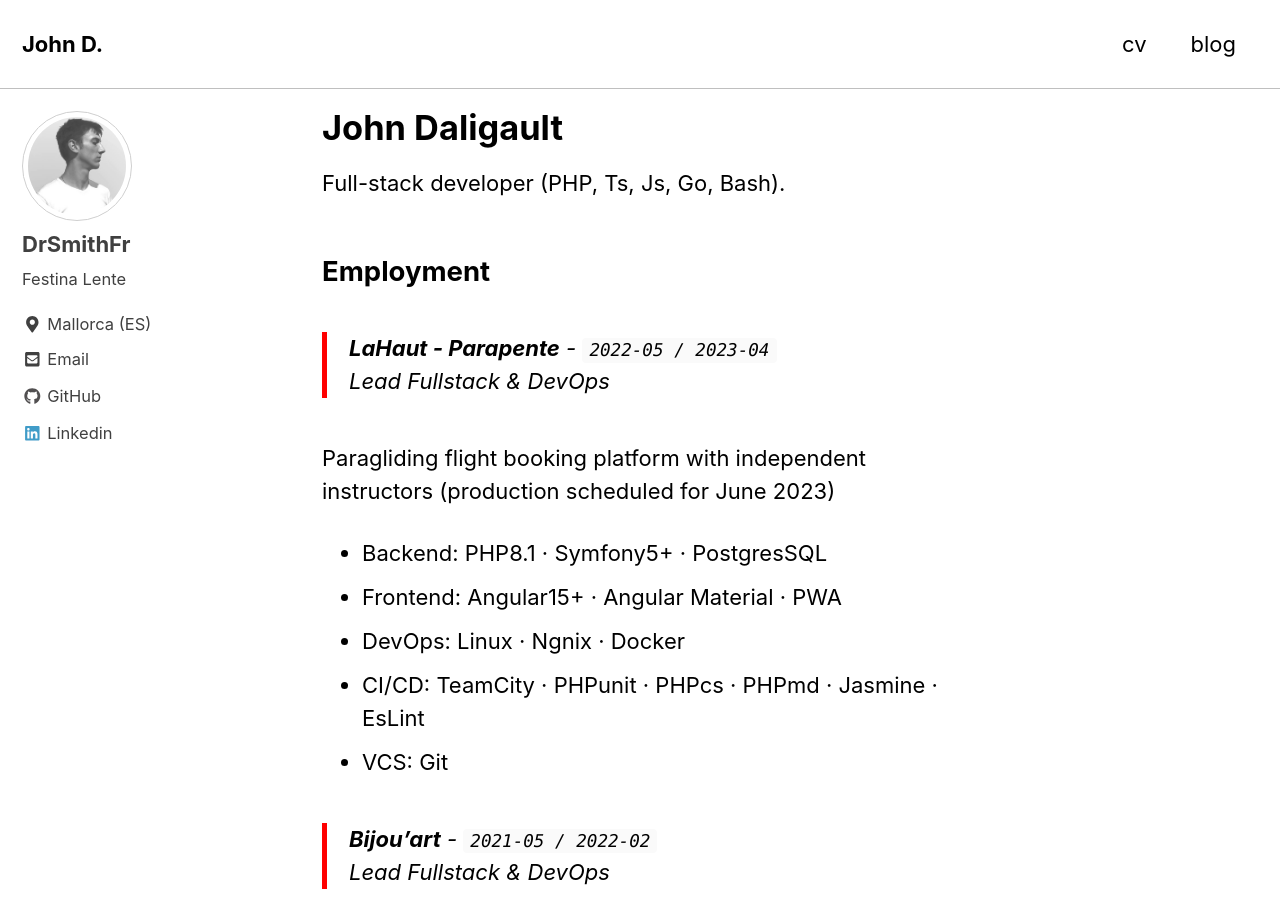
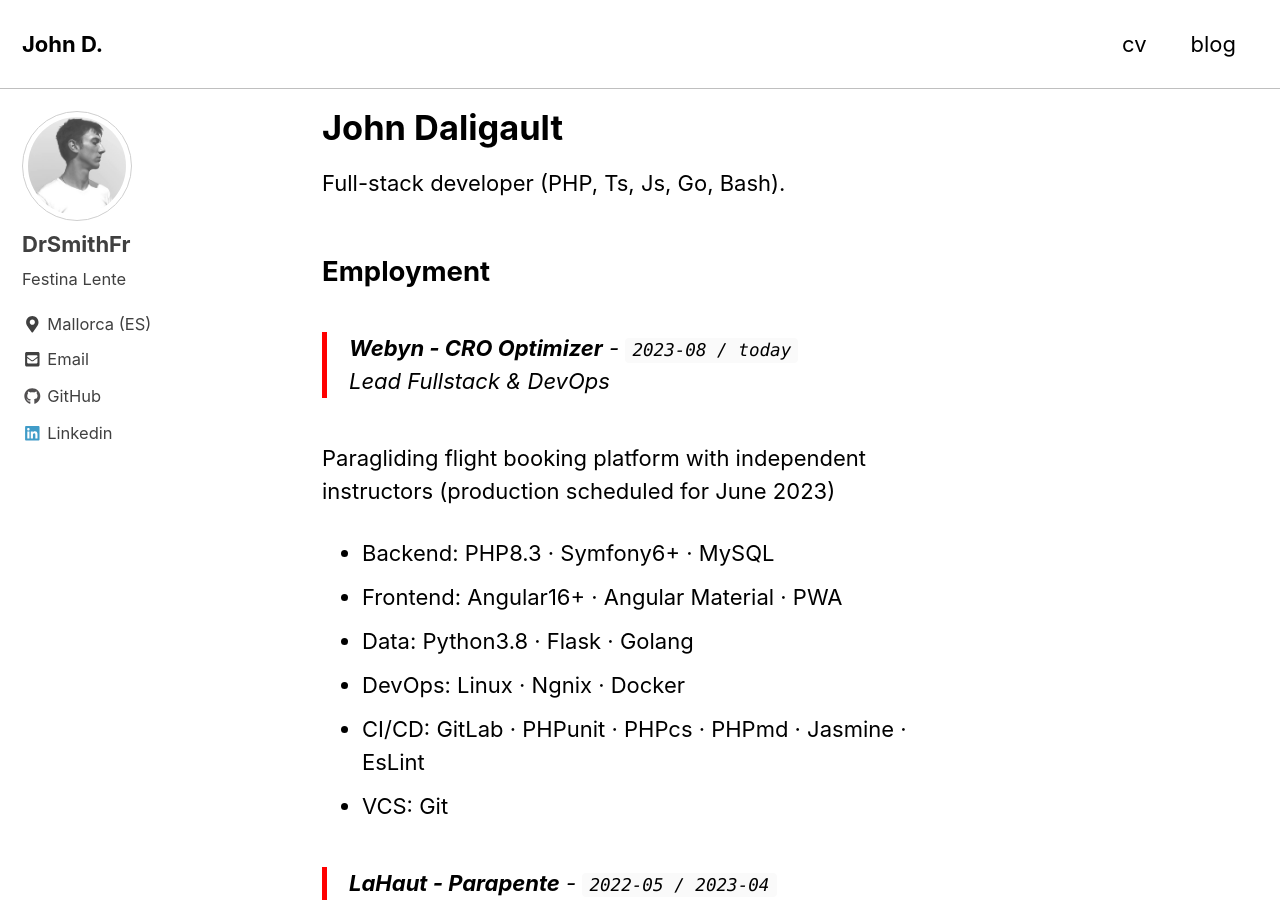
Before and after one commit to DrSmithFr/DrSmithFr.github.io, a Jekyll site: the page built from index.md, in a window 1280 px wide and 900 px high. Built offline with Jekyll 4.4.1, drawn with Linux system fonts in a browser that asks for light colours; cached includes are drawn as plain includes; nearby versions of some CDN libraries.

Commit message:
update resume

```diff
--- a/index.md
+++ b/index.md
@@ -9,6 +9,17 @@ pagination:
 Full-stack developer (PHP, Ts, Js, Go, Bash).
 
 ## Employment
+> __Webyn - CRO Optimizer__ - `2023-08 / today` <br>
+> Lead Fullstack & DevOps
+
+Paragliding flight booking platform with independent instructors (production scheduled for June 2023)
+
+ - Backend: PHP8.3 · Symfony6+ · MySQL
+ - Frontend: Angular16+ · Angular Material · PWA
+ - Data: Python3.8 · Flask · Golang
+ - DevOps: Linux · Ngnix · Docker
+ - CI/CD: GitLab · PHPunit · PHPcs · PHPmd · Jasmine · EsLint
+ - VCS: Git
 
 > __LaHaut - Parapente__ - `2022-05 / 2023-04` <br>
 > Lead Fullstack & DevOps
```
